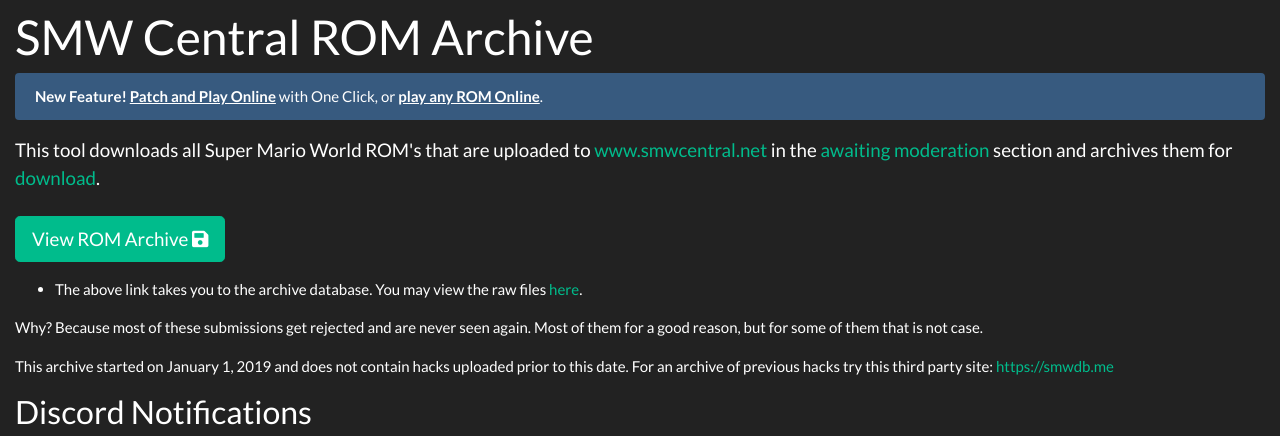
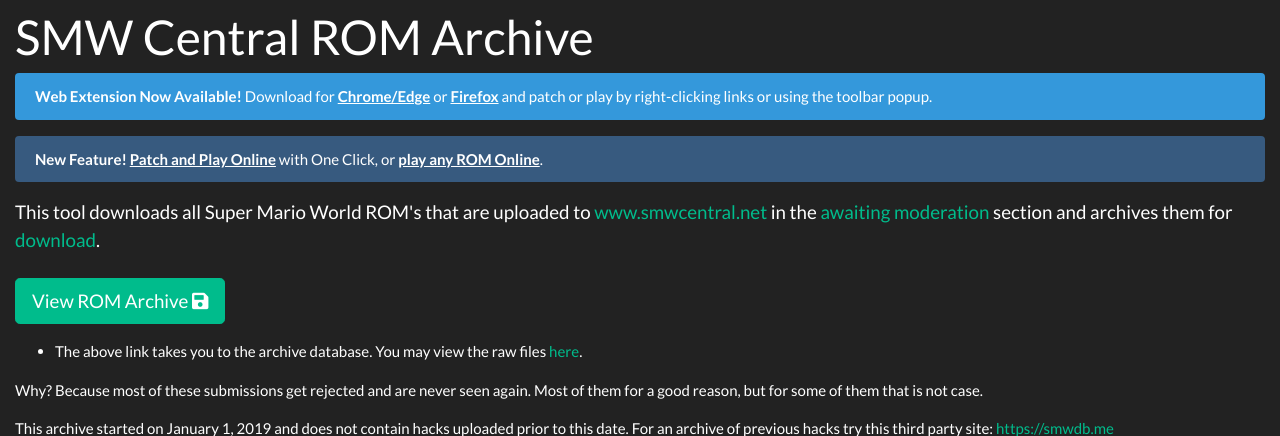
Before and after one commit to cssnr/smwc-web, a Django app: page / in a window 1280 px wide. Shown: the part 79-515 px from the top of the page. Run offline with Django 4.2, Linux system fonts and the light colour scheme; parts of the project's set-up code (start-up, migrations or seed data) failed here and were passed over; some libraries are stand-ins or nearby versions.

Commit message:
Add Web Extension Links

```diff
--- a/app/templates/home.html
+++ b/app/templates/home.html
@@ -10,6 +10,14 @@
     <div class="row mt-2">
         <div class="col">
             <h1>SMW Central ROM Archive</h1>
+
+            <div class="alert alert-info">
+                <strong>Web Extension Now Available!</strong> Download for
+                <a class="alert-link" href="https://chromewebstore.google.com/detail/smwc-web-extension/foalfafgmnglcgpgkhhmcfhjgmdcjide" target="_blank" rel="noopener">
+                    Chrome/Edge</a> or
+                <a class="alert-link" href="https://addons.mozilla.org/addon/smwc-web-extension" target="_blank" rel="noopener">Firefox</a>
+                and patch or play by right-clicking links or using the toolbar popup.
+            </div>
 
             <div class="alert alert-primary">
                 <strong>New Feature!</strong> <a href="{% url 'patcher:home' %}" class="alert-link">Patch and Play Online</a>
```
